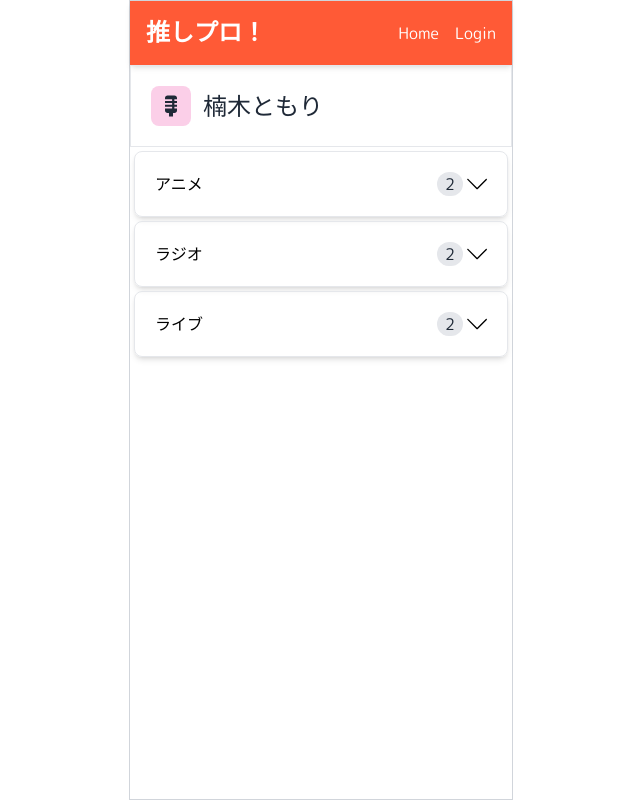
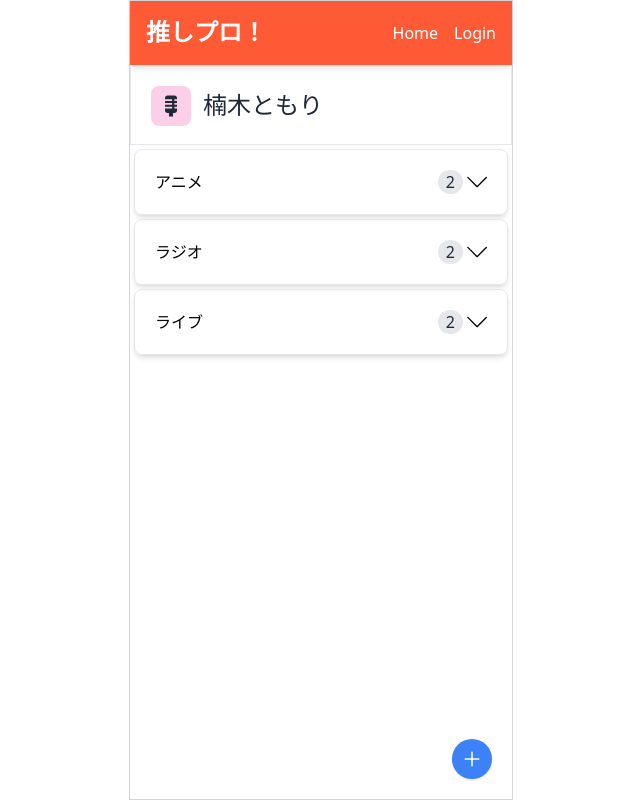
Before and after one commit to senntou/oshi-project, a Next.js app in the folder frontend/: page /actors/1/contents in a window 1280 px wide. Shown: the whole page, without its empty margins (319-959 px from the left). Built offline with nearby package versions, Linux system fonts and the light colour scheme; no server answers; a web font is replaced by a local one.

Commit message:
コンテンツ追加用のボタンを設置

```diff
--- a/frontend/app/actors/[entertainerId]/contents/new/page.tsx
+++ b/frontend/app/actors/[entertainerId]/contents/new/page.tsx
@@ -1,5 +1,10 @@
-const CreateEntertainerPage = () => {
-  return <></>;
+const CreateContentPage = () => {
+  return (
+    <div>
+      <h1>コンテンツ追加</h1>
+      <a>てむ</a>
+    </div>
+  );
 };
 
-export default CreateEntertainerPage;
+export default CreateContentPage;
--- a/frontend/app/actors/[entertainerId]/contents/page.tsx
+++ b/frontend/app/actors/[entertainerId]/contents/page.tsx
@@ -1,4 +1,5 @@
 import ContentCatergoryList from '@/app/components/ui/entertainers/ContentCategoryList';
+import { IoAddOutline } from 'react-icons/io5';
 
 // TODO: APIからデータを取得する
 const entertainer = {
@@ -49,7 +50,21 @@ const entertainer = {
 
 const EntertainerPage = () => {
   return (
-    <ContentCatergoryList contentCategories={entertainer.contentCategories} />
+    <div className="flex h-full max-h-full w-full justify-center">
+      <div className="relative h-full w-full">
+        <div className="absolute top-0 bottom-0 left-0 right-0 overflow-scroll">
+          <ContentCatergoryList
+            contentCategories={entertainer.contentCategories}
+          />
+        </div>
+      </div>
+
+      <div className="relative">
+        <button className="absolute bottom-5 right-5 bg-blue-500 text-2xl text-white rounded-full p-2 shadow">
+          <IoAddOutline />
+        </button>
+      </div>
+    </div>
   );
 };
 
--- a/frontend/app/actors/[entertainerId]/layout.tsx
+++ b/frontend/app/actors/[entertainerId]/layout.tsx
@@ -6,9 +6,9 @@ const EntertainerLayout = ({
   children: React.ReactNode;
 }>) => {
   return (
-    <div>
+    <div className="flex flex-col h-full w-full">
       <EntertainerNameCard>楠木ともり</EntertainerNameCard>
-      <div>{children}</div>
+      {children}
     </div>
   );
 };
--- /dev/null
+++ b/frontend/app/components/layout/Spacer.tsx
@@ -0,0 +1,11 @@
+const Spacer = ({ children }: Readonly<{ children: React.ReactNode }>) => {
+  return (
+    <div id="spacer" className="flex h-screen w-screen justify-center">
+      <div className="flex h-full w-screen sm:max-w-sm justify-center">
+        {children}
+      </div>
+    </div>
+  );
+};
+
+export default Spacer;
--- a/frontend/app/components/ui/entertainers/ContentCategory.tsx
+++ b/frontend/app/components/ui/entertainers/ContentCategory.tsx
@@ -36,7 +36,7 @@ const ContentCategory = (props: Props) => {
   }, [isOpen]);
 
   return (
-    <div className="border border-gray-200 rounded-lg shadow-md overflow-hidden">
+    <div className="border border-gray-200 rounded-lg shadow-md">
       <button
         type="button"
         onClick={onClick}
--- a/frontend/app/components/ui/entertainers/ContentCategoryList.tsx
+++ b/frontend/app/components/ui/entertainers/ContentCategoryList.tsx
@@ -7,7 +7,7 @@ type Props = {
 
 const ContentCatergoryList = (props: Props) => {
   return (
-    <div className="p-1 space-y-1">
+    <div className="flex flex-col p-1 space-y-1">
       {Object.entries(props.contentCategories).map(([category, contents]) => (
         <ContentCategory
           key={category}
--- a/frontend/app/components/ui/entertainers/EntertainerNameCard.tsx
+++ b/frontend/app/components/ui/entertainers/EntertainerNameCard.tsx
@@ -7,7 +7,7 @@ type NameCardProps = {
 
 const EntertainerNameCard = ({ children }: NameCardProps) => {
   return (
-    <div className="flex justify-between w-full p-5 border border-gray-200">
+    <div className="flex h-20 justify-between w-full p-5 border border-gray-200">
       <div className="flex">
         <div
           className="rounded-lg bg-pink-200 p-2 mr-3 flex items-center justify-center"
--- a/frontend/app/layout.tsx
+++ b/frontend/app/layout.tsx
@@ -2,6 +2,7 @@ import type { Metadata } from 'next';
 import './styles/globals.css';
 import Header from './components/layout/Header';
 import { AuthProvider } from './context/AuthProvider';
+import Spacer from './components/layout/Spacer';
 
 export const metadata: Metadata = {
   title: '推しプロジェクト！',
@@ -17,10 +18,12 @@ export default function RootLayout({
     <html lang="ja">
       <body className={`antialiased`}>
         <AuthProvider>
-          <div className="font-MPlusRounded1c min-h-screen sm:max-w-sm sm:mx-auto border border-gray-300">
-            <Header />
-            {children}
-          </div>
+          <Spacer>
+            <div className="flex flex-col h-full w-full font-MPlusRounded1cn border border-gray-300">
+              <Header />
+              {children}
+            </div>
+          </Spacer>
         </AuthProvider>
       </body>
     </html>
```
